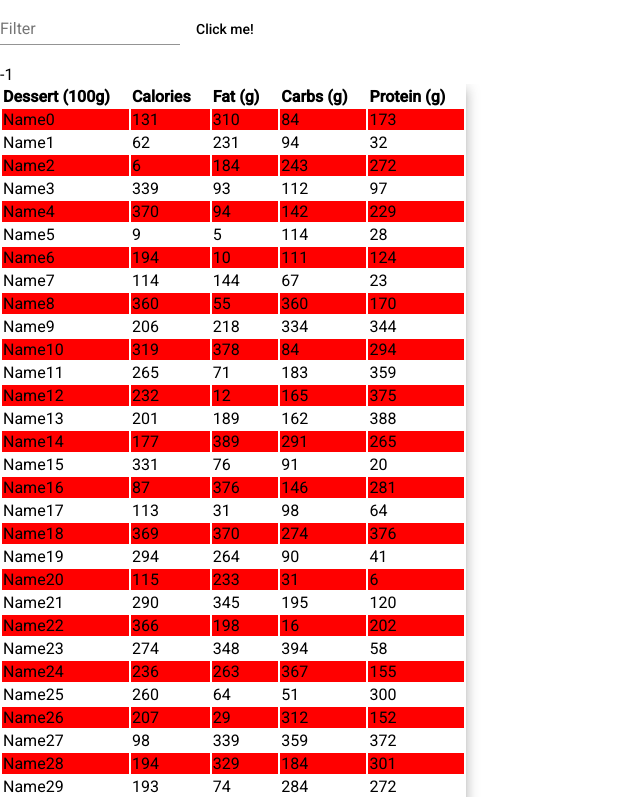
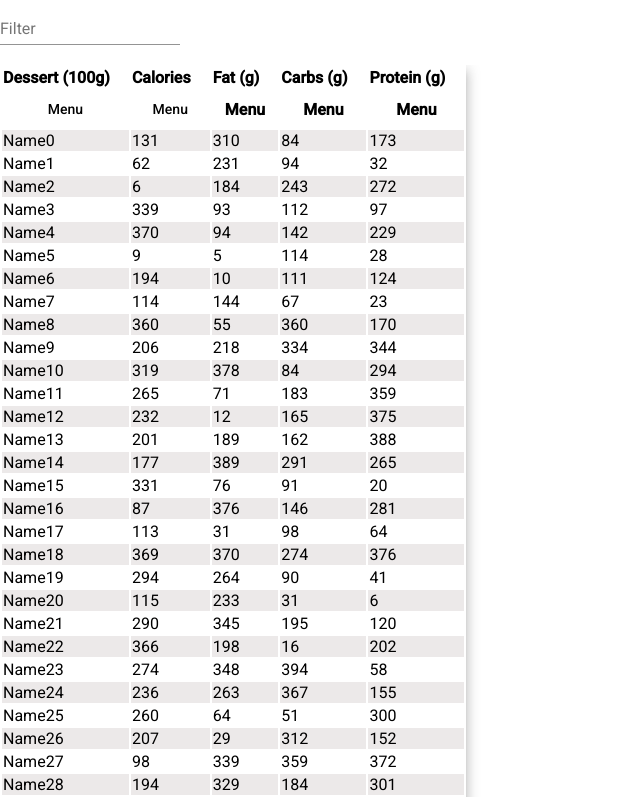
Before and after one commit to ramknemo/griddata, an Angular app: page / in a window 1280 px wide. Shown: the top 797 px of the page, without its empty margins (0-640 px from the left). Built offline with nearby package versions, Linux system fonts and the light colour scheme.

Commit message:
menu stub added

```diff
--- a/src/app/app.component.css
+++ b/src/app/app.component.css
@@ -1,4 +1,4 @@
-.isredbox{background-color:red;}
+.isredbox{background-color:rgb(236, 233, 233);}
 
 
 .isrowbold{ font-weight: bold;}
--- a/src/app/app.component.html
+++ b/src/app/app.component.html
@@ -3,10 +3,10 @@
     <mat-label>Filter</mat-label>
     <input matInput (keyup)="applyFilter($event)" placeholder="Ex. ium">
   </mat-form-field>
-  <button mat-button (click)="clickBut1()" >Click me!</button>
+  <!-- <button mat-button (click)="clickBut1()" >Click me!</button>
   <br />
   {{position}}
-  <br />
+  <br /> -->
   <div class="griddata-container">
     <table matSort (matSortChange)="sortData($event)" class="mat-elevation-z8" id="gridTableId">
       <tr>
@@ -15,6 +15,42 @@
         <th mat-sort-header="fat">Fat (g)</th>
         <th mat-sort-header="carbs">Carbs (g)</th>
         <th mat-sort-header="protein">Protein (g)</th>
+      </tr>
+       <tr>
+        <th ><button mat-button [matMenuTriggerFor]="menu">Menu</button>
+          <mat-menu #menu="matMenu">
+            <button mat-menu-item>Фильтр по строке</button>
+            <button mat-menu-item>Сортировка по условию</button>
+          </mat-menu></th>
+
+        <th ><button mat-button [matMenuTriggerFor]="animals">Menu</button>
+
+          <mat-menu #animals="matMenu">
+            <button mat-menu-item [matMenuTriggerFor]="vertebrates">Фильтр по строке</button>
+            <button mat-menu-item [matMenuTriggerFor]="invertebrates">Сортировка по условию</button>
+          </mat-menu>
+
+          <mat-menu #vertebrates="matMenu">
+            <button mat-menu-item [matMenuTriggerFor]="fish">Sort</button>
+
+
+          </mat-menu>
+
+          <mat-menu #invertebrates="matMenu">
+            <button mat-menu-item>Apply</button>
+
+          </mat-menu>
+
+          <mat-menu #fish="matMenu">
+            <button mat-menu-item>ASC</button>
+            <button mat-menu-item>DSC</button>
+
+          </mat-menu>
+
+         </th>
+        <th >Menu</th>
+        <th >Menu</th>
+        <th >Menu</th>
       </tr>
 
       <tr *ngFor="let dessert of sortedData; let i = index" [class.isredbox]="i%2==0"  [class.isrowbold]="i==position"  >
```
Also changed, not shown: src/app/app.module.ts (+7 -1 lines).
